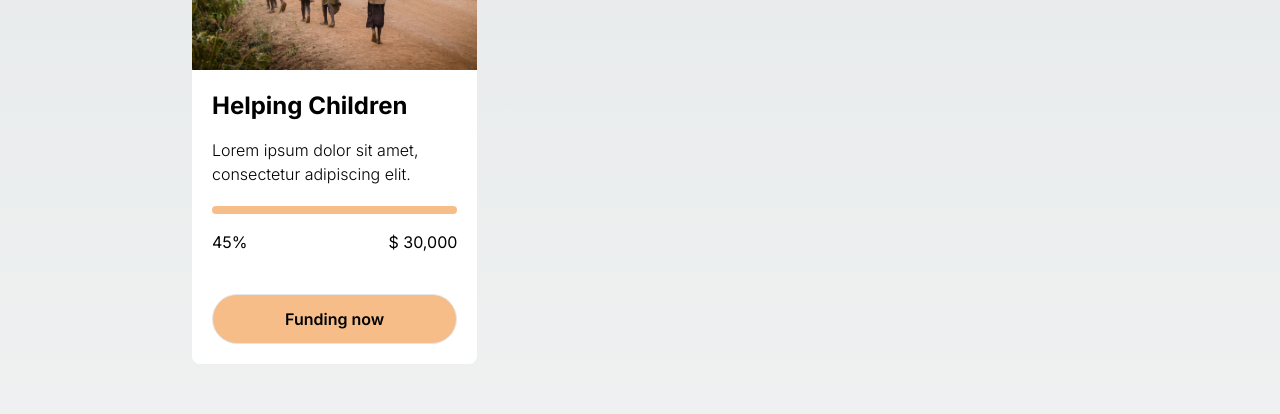
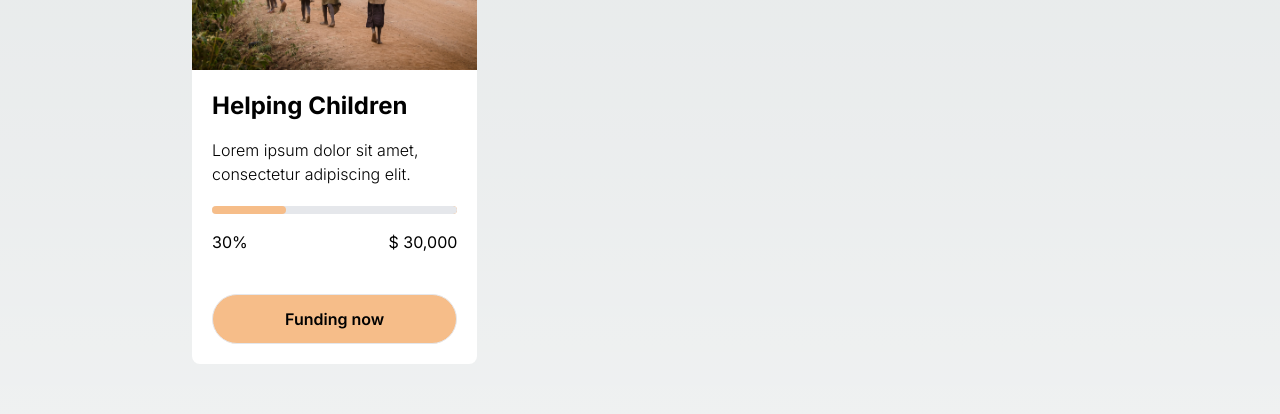
Before and after one commit to tegar97/RiseUp, a Next.js app: page / in a window 1280 px wide. Shown: the part 1308-1722 px from the top of the page. Built offline with nearby package versions, Linux system fonts and the light colour scheme.

Commit message:
seperate card for reusability

```diff
--- /dev/null
+++ b/app/component/funding_card.tsx
@@ -0,0 +1,61 @@
+import Image from "next/image";
+import React from "react";
+
+interface FundingCardProps {
+  title: string;
+  imageSrc: string;
+  imageAlt: string;
+  progress: number;
+  fundingAmount: string;
+}
+
+const FundingCard: React.FC<FundingCardProps> = ({
+  title,
+  imageSrc,
+  imageAlt,
+  progress,
+  fundingAmount,
+}) => {
+  return (
+    <div className="bg-white rounded-lg">
+      <Image
+        src={imageSrc}
+        alt={imageAlt}
+        width={405}
+        height={100}
+        className="rounded-t-lg h-60 object-cover"
+      />
+      <div className="p-5">
+        <h3 className="text-2xl mb-4 text-black font-bold">{title}</h3>
+        <p className="text-md font-light mb-5 text-black">
+          Lorem ipsum dolor sit amet, consectetur adipiscing elit.
+        </p>
+        <div className="funding-progress">
+          <div className="overflow-hidden h-2 mb-4 text-xs flex rounded bg-primary-color">
+            <div className="bg-gray-200 rounded-full h-2 w-full">
+                          <div className="bg-primary-color rounded-full h-2 " style={{
+                width: `${progress}%`
+              }}></div>
+            </div>
+          </div>
+          <div className="flex justify-between text-black">
+            <span>{progress}% </span>
+            <span>$ {fundingAmount}</span>
+          </div>
+        </div>
+        <div className="mt-5">
+          <button
+            className="bg-primary-color text-black rounded-lg  font-semibold py-3 px-8 border  mt-5 w-full"
+            style={{
+              borderRadius: "50px",
+            }}
+          >
+            Funding now
+          </button>
+        </div>
+      </div>
+    </div>
+  );
+};
+
+export default FundingCard;
--- a/app/component/navbar.tsx
+++ b/app/component/navbar.tsx
@@ -1,12 +1,13 @@
 import React from "react";
 import Image from "next/image";
+import Link from "next/link";
 export default function Navbar() {
   return (
     <nav className="flex justify-between flex-wrap  w-full  px-24 py-10">
       <div>
-        <a href="#" className="flex items-center flex-shrink-0 text-white mr-6">
+        <Link href="/" className="flex items-center flex-shrink-0 text-white mr-6">
           <Image src="/logo.png" alt="logo" width={188} height={40} />
-        </a>
+        </Link>
       </div>
       <div>
         <ul className="flex flex-row gap-5">
--- a/app/funding/[slug]/page.tsx
+++ b/app/funding/[slug]/page.tsx
@@ -99,7 +99,7 @@ function page() {
           </div>
         </div>
         <div className=" mt-14 px-24  w-1/2 ">
-          <h2 className="text-white font-semibold  text-4xl costume-line-height-header-2 mb-4  ">
+          <h2 className="text-white font-semibold  text-4xl costume-line-height-header-2 mb-4     ">
             Donate For <br></br>{" "}
             <span className="text-primary-color">UKM X</span>
           </h2>
--- a/app/page.tsx
+++ b/app/page.tsx
@@ -1,5 +1,6 @@
 import Image from "next/image";
 import Navbar from "./component/navbar";
+import FundingCard from "./component/funding_card";
 
 export default function Home() {
   return (
@@ -42,45 +43,13 @@ export default function Home() {
           </h2>
 
           <div className=" grid grid-cols-3 gap-5">
-            <div className="bg-white rounded-lg">
-              <Image
-                src="/dummy.jpg"
-                alt="logo"
-                width={405}
-                height={100}
-                className="rounded-t-lg h-60 object-cover"
+            <FundingCard
+              title="Helping Children"
+              imageSrc="/dummy.jpg"
+              imageAlt="logo"
+              progress={30}
+              fundingAmount="30,000"
             />
-              <div className="p-5">
-                <h3 className="text-2xl mb-4 text-black font-bold">
-                  Helping Children
-                </h3>
-                <p className="text-md font-light mb-5 text-black">
-                  Lorem ipsum dolor sit amet, consectetur adipiscing elit.
-                </p>
-                <div className="funding-progress">
-                  <div className="overflow-hidden h-2 mb-4 text-xs flex rounded bg-primary-color">
-                    <div
-                      style={{ width: "30%" }}
-                      className="shadow-none flex flex-col text-center whitespace-nowrap text-white justify-center bg-secondary-color"
-                    ></div>
-                  </div>
-                  <div className="flex justify-between text-black">
-                    <span>45% </span>
-                    <span>$ 30,000</span>
-                  </div>
-                </div>
-                <div className="mt-5">
-                  <button
-                    className="bg-primary-color text-black rounded-lg  font-semibold py-3 px-8 border  mt-5 w-full"
-                    style={{
-                      borderRadius: "50px",
-                    }}
-                  >
-                    Funding now
-                  </button>
-                </div>
-              </div>
-            </div>
           </div>
         </div>
         <div className="progress flex flex-col gap-10 items-center ">
```
Lines whose indentation alone changed are shown as unchanged.
